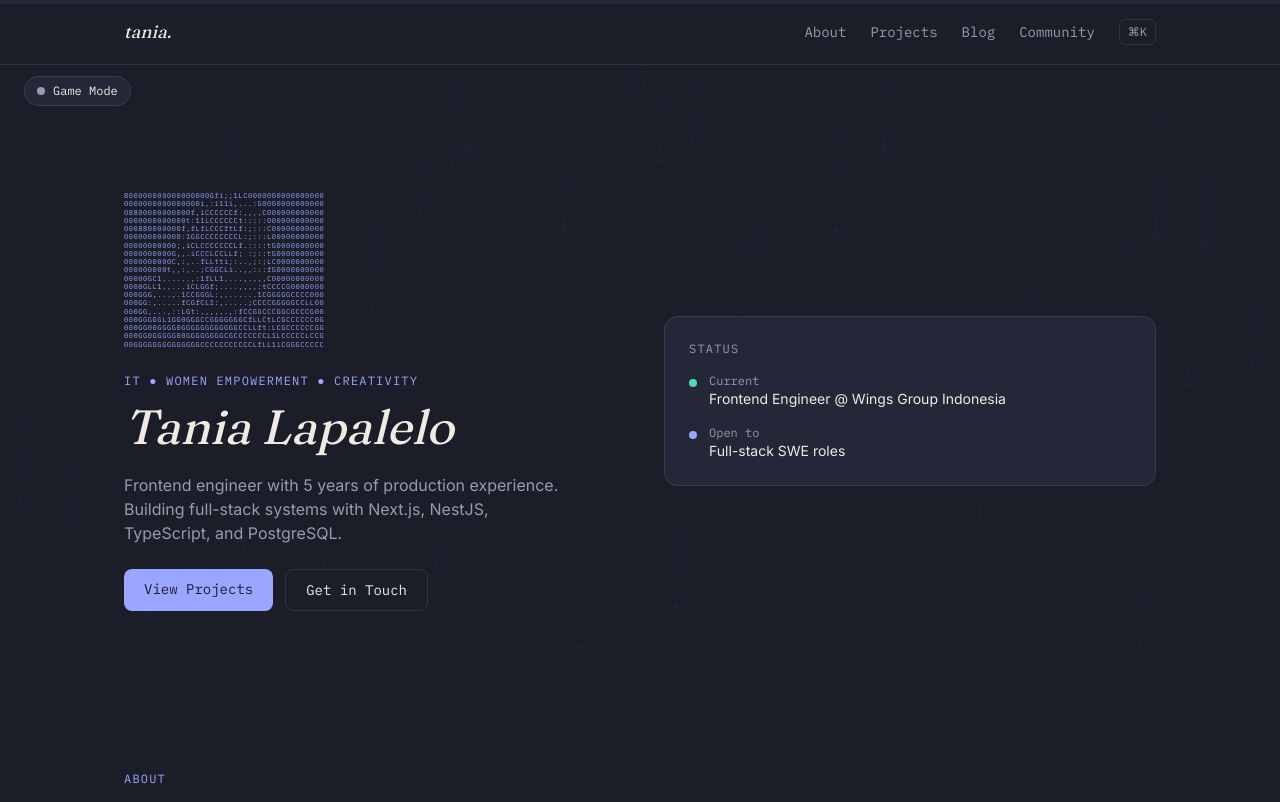
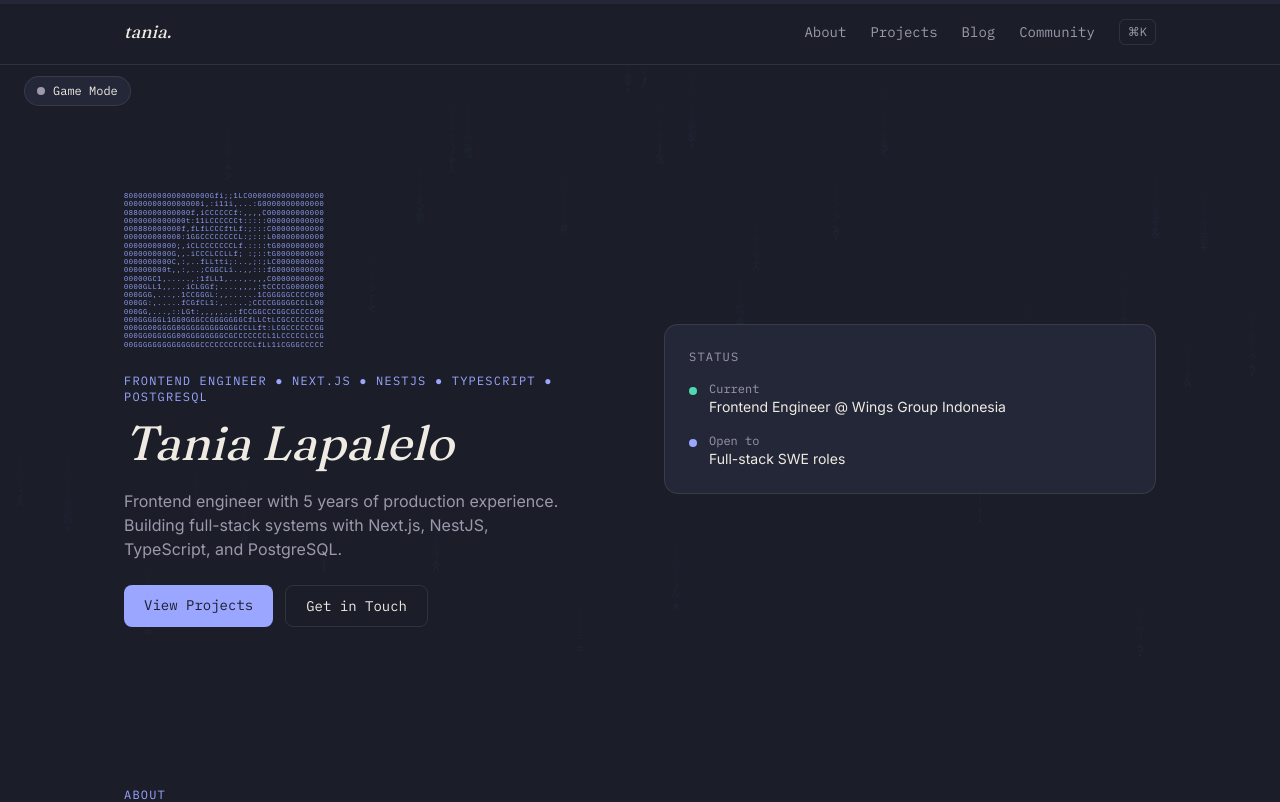
Before and after one commit to tanialapalelo/latest-portfolio, a Next.js app: page / in a window 1280 px wide. Shown: the top 802 px of the page. Built offline with nearby package versions, Linux system fonts and the light colour scheme.

Commit message:
fix: align Hero tagline and contact email with CV

```diff
--- a/components/home/Hero.tsx
+++ b/components/home/Hero.tsx
@@ -10,7 +10,7 @@ export function Hero() {
           <AsciiPortrait src="/tania-portrait.jpeg" width={42} />
           <div>
             <p className="font-mono text-xs text-periwinkle uppercase tracking-widest mb-2">
-              IT ● Women Empowerment ● Creativity
+              Frontend Engineer ● Next.js ● NestJS ● TypeScript ● PostgreSQL
             </p>
             <h1 className="font-display italic text-5xl text-ink leading-tight">
               Tania Lapalelo
@@ -27,7 +27,7 @@ export function Hero() {
               View Projects
             </Link>
             <a
-              href="mailto:niatania102@gmail.com"
+              href="mailto:taniasilvanalapalelo@gmail.com"
               className="border border-grid-line text-ink font-mono text-sm px-5 py-2.5 rounded-lg hover:-translate-y-0.5 transition-transform"
             >
               Get in Touch
```
Also changed, not shown: 1 other file (tests, documents, lock files or other folders).
